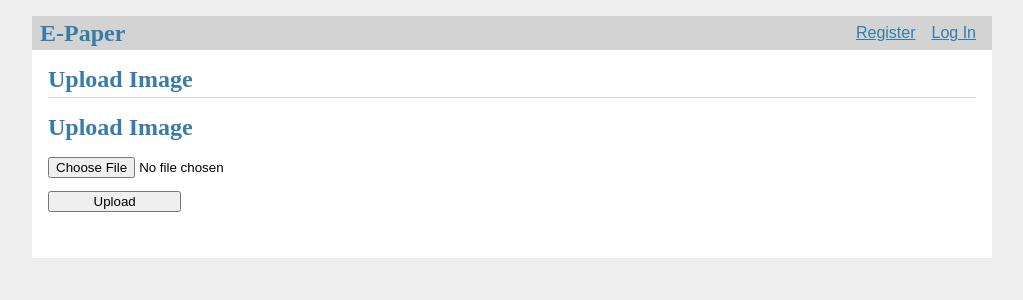
After one commit to techlabksbg/epaper-zimmerinfo, a Flask app: page /1/upload in a window 1280 px wide. The commit adds this page. Shown: the top 300 px of the page, without its empty margins (128-1151 px from the left). Run offline with Flask 3, Linux system fonts and the light colour scheme.

Commit message:
uploading images form and success

```diff
--- a/basics/server/flaskr/logs.py
+++ b/basics/server/flaskr/logs.py
@@ -2,6 +2,7 @@ from flask import (
     Blueprint, flash, g, redirect, render_template, request, url_for
 )
 from werkzeug.exceptions import abort
+from werkzeug.utils import secure_filename
 
 from flaskr.auth import login_required
 from flaskr.db import get_db
@@ -121,3 +122,27 @@ def create():
             return redirect(url_for('logs.index'))
 
     return render_template('logs/create.html')
+
+@bp.route('/<int:id>/upload', methods=('GET', 'POST'))
+@login_required
+def upload_image(id):
+    if request.method == 'POST':
+        # Check if the POST request has the file part
+        if 'image' not in request.files:
+            return 'No file part'
+
+        image = request.files['image']
+
+        # If the user does not select a file, the browser may also
+        # submit an empty part without filename
+        if image.filename == '':
+            return 'No selected file'
+
+        # Save the image to a folder
+        filename = os.path.join("flaskr/static/uploads", secure_filename(image.filename))
+        print(filename)
+        image.save(filename)
+
+        return render_template('logs/upload_success.html', filename=image.filename)
+
+    return render_template('logs/upload_form.html', id=id)
--- a/basics/server/flaskr/templates/logs/index.html
+++ b/basics/server/flaskr/templates/logs/index.html
@@ -20,6 +20,7 @@
           {% endif %}
         </div>
         <a class="action" href="{{ url_for('logs.log', id=mac['macid']) }}">More Battery Information</a>
+        <a class="action" href="{{ url_for('logs.upload_image', id=mac['macid']) }}">Upload Image</a>
       </header>
     </article>
     {% if not loop.last %}
--- a/basics/server/flaskr/templates/logs/log.html
+++ b/basics/server/flaskr/templates/logs/log.html
@@ -1,7 +1,7 @@
 {% extends 'base.html' %}
 
 {% block header %}
-  <h1>{% block title %}Battery of MAC-Address {{mac}}{% if not room == None%}, Room {{room}}{%endif%}{% endblock %}</h1>
+  <h1>{% block title %}Battery of MAC-Address: {{mac}}{% if not room == None%}, Room {{room}}{%endif%}{% endblock %}</h1>
 {% endblock %}
 
 {% block content %}
--- /dev/null
+++ b/basics/server/flaskr/templates/logs/upload_form.html
@@ -0,0 +1,15 @@
+{% extends 'base.html' %}
+
+{% block header %}
+  <h1>{% block title %}Upload Image{% endblock %}</h1>
+{% endblock %}
+
+{% block content %}
+
+<h1>Upload Image</h1>
+<form method="post" enctype="multipart/form-data">
+    <input type="file" name="image" accept="image/*" required>
+    <input type="submit" value="Upload">
+</form>
+
+{% endblock %}
```
Also changed, not shown: basics/server/flaskr/templates/logs/upload_success.html (added, +13 -0 lines), 1 other file.
